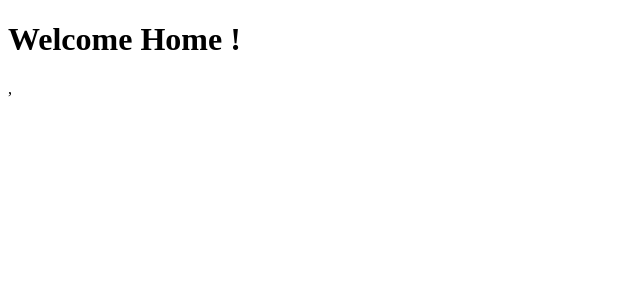
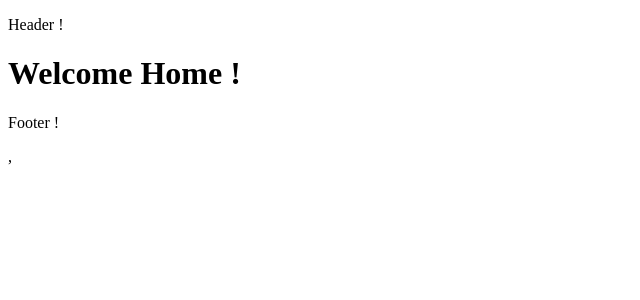
Before and after one commit to GuillaumeSowinski/react_router, a React (Vite) app: page / in a window 1280 px wide. Shown: the top 300 px of the page, without its empty margins (0-640 px from the left). Built offline with nearby package versions, Linux system fonts and the light colour scheme.

Commit message:
2nd commit

```diff
--- a/src/App.jsx
+++ b/src/App.jsx
@@ -1,10 +1,14 @@
+import Layout from "./components/Layout"
 import Home from "./pages/Home"
 import { Routes, Route } from "react-router"
 
 function App() {
   return (
     <Routes>
-      <Route path="/" element={<Home />} />
+      <Route element={<Layout />}>
+        <Route path="/" element={<Home />} />
+      </Route>
+
     </Routes>
   )
 }
--- /dev/null
+++ b/src/components/Footer.jsx
@@ -0,0 +1,8 @@
+function Footer() {
+    return <footer>
+        <p>Footer !</p>
+    </footer>
+}
+
+
+export default Footer
--- /dev/null
+++ b/src/components/Header.jsx
@@ -0,0 +1,8 @@
+function Header() {
+    return <header>
+        <p>Header !</p>
+    </header>
+}
+
+
+export default Header
--- /dev/null
+++ b/src/components/Layout.jsx
@@ -0,0 +1,15 @@
+import Header from "./Header";
+import Footer from "./Footer";
+import { Outlet } from "react-router";
+const Layout = () => {
+    return (
+        <>
+            <Header />
+            <main>
+                <Outlet />
+            </main>
+            <Footer />
+        </>
+    );
+}
+export default Layout;
```
